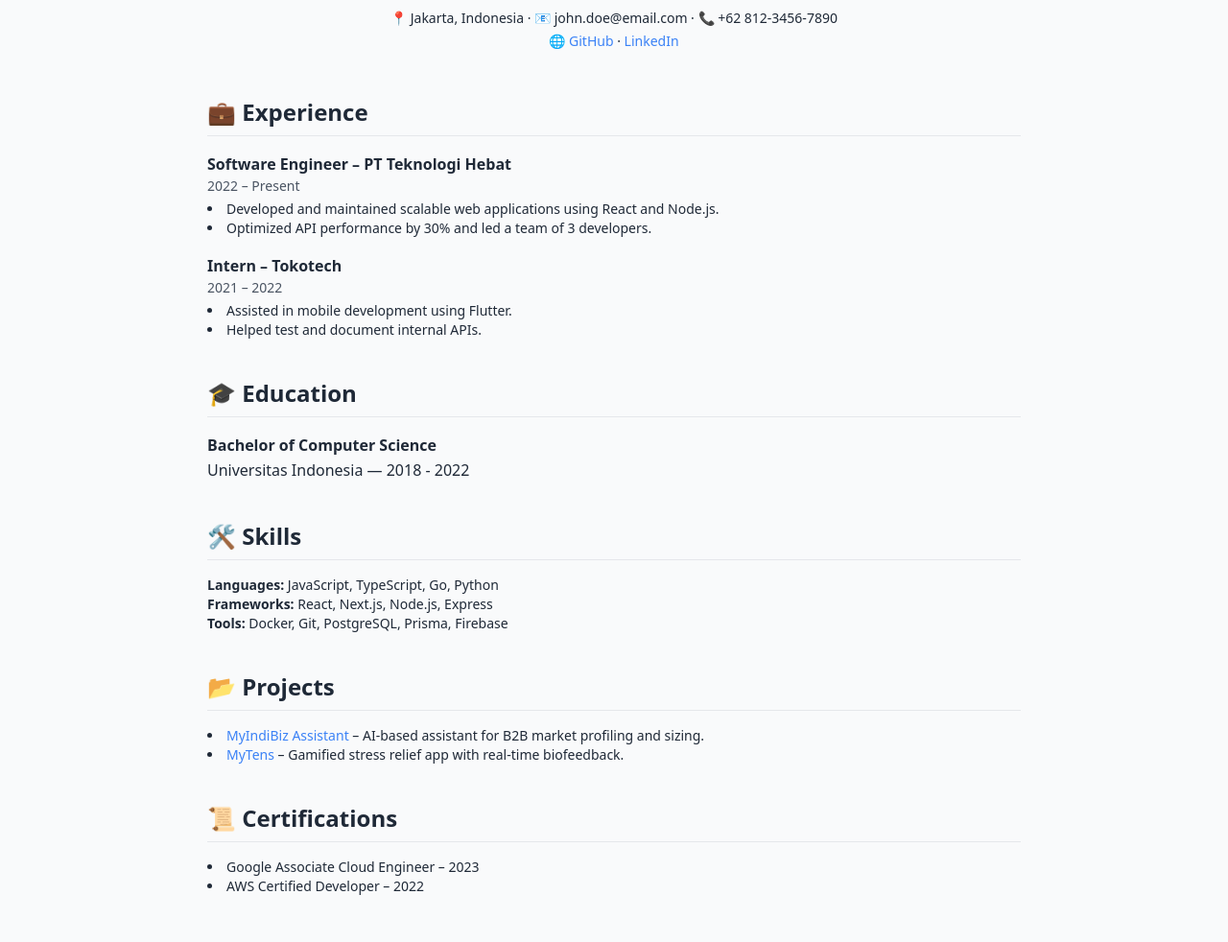
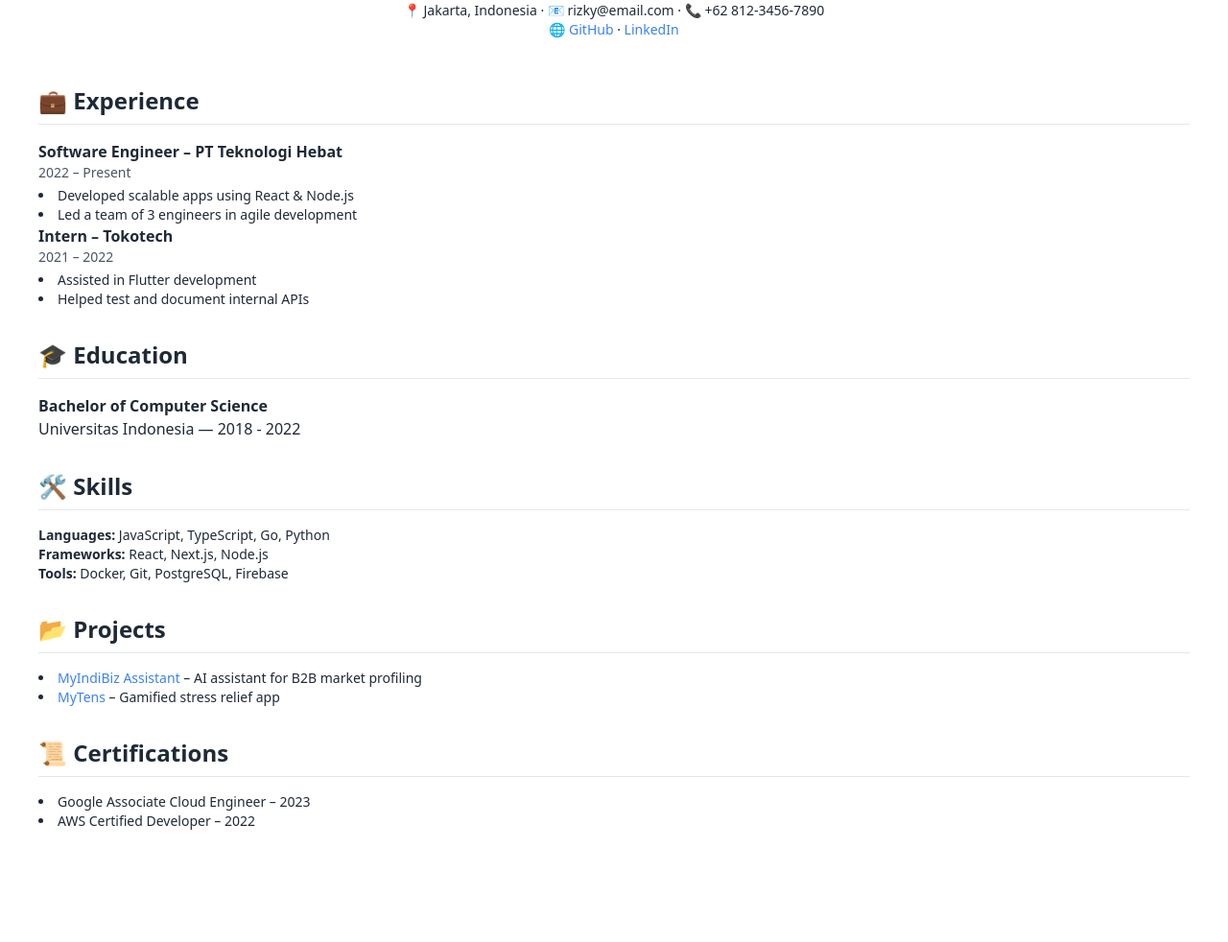
Before and after one commit to RizkyMRP22/mrizkyp-cv, a plain HTML site: page index.html in a window 1280 px wide. Shown: the part 115-1097 px from the top of the page at 96% size. After the commit the page ends 1021 px from the top, so only its background shows below. Drawn offline with nearby package versions, Linux system fonts and the light colour scheme.

Commit message:
Update index.html

```diff
--- a/index.html
+++ b/index.html
@@ -1,88 +1,44 @@
-
 <!DOCTYPE html>
 <html lang="en">
 <head>
   <meta charset="UTF-8" />
-    <meta name="viewport" content="width=device-width, initial-scale=1.0" />
-    <title>CV – John Doe</title>
+  <title>Rizky's CV</title>
   <link href="https://cdn.jsdelivr.net/npm/tailwindcss@2.2.19/dist/tailwind.min.css" rel="stylesheet">
 </head>
-  <body class="bg-gray-50 text-gray-800 font-sans leading-relaxed">
+<body class="bg-white text-gray-800 font-sans p-10">
 
-    <div class="max-w-4xl mx-auto px-6 py-12">
-      <!-- Header -->
   <header class="text-center mb-12">
-        <h1 class="text-4xl font-bold">John Doe</h1>
-        <p class="text-lg text-gray-600">Software Engineer | Full Stack Developer</p>
-        <p class="text-sm mt-2">
-          📍 Jakarta, Indonesia · 📧 john.doe@email.com · 📞 +62 812-3456-7890
-        </p>
-        <p class="mt-1 text-sm">
-          🌐 <a href="https://github.com/johndoe" class="text-blue-500">GitHub</a> ·
-          <a href="https://linkedin.com/in/johndoe" class="text-blue-500">LinkedIn</a>
-        </p>
+    <h1 id="name" class="text-4xl font-bold"></h1>
+    <p id="title" class="text-lg text-gray-600"></p>
+    <p id="contact" class="text-sm mt-2"></p>
   </header>
 
-      <!-- Experience -->
-      <section class="mb-10">
+  <section class="mb-8">
     <h2 class="text-2xl font-semibold border-b pb-2 mb-4">💼 Experience</h2>
-        <div class="mb-4">
-          <h3 class="font-bold">Software Engineer – PT Teknologi Hebat</h3>
-          <p class="text-sm text-gray-600">2022 – Present</p>
-          <ul class="list-disc list-inside text-sm mt-1">
-            <li>Developed and maintained scalable web applications using React and Node.js.</li>
-            <li>Optimized API performance by 30% and led a team of 3 developers.</li>
-          </ul>
-        </div>
-
-        <div>
-          <h3 class="font-bold">Intern – Tokotech</h3>
-          <p class="text-sm text-gray-600">2021 – 2022</p>
-          <ul class="list-disc list-inside text-sm mt-1">
-            <li>Assisted in mobile development using Flutter.</li>
-            <li>Helped test and document internal APIs.</li>
-          </ul>
-        </div>
+    <div id="experiences"></div>
   </section>
 
-      <!-- Education -->
-      <section class="mb-10">
+  <section class="mb-8">
     <h2 class="text-2xl font-semibold border-b pb-2 mb-4">🎓 Education</h2>
-        <p><strong>Bachelor of Computer Science</strong><br>Universitas Indonesia — 2018 - 2022</p>
+    <div id="education"></div>
   </section>
 
-      <!-- Skills -->
-      <section class="mb-10">
+  <section class="mb-8">
     <h2 class="text-2xl font-semibold border-b pb-2 mb-4">🛠️ Skills</h2>
-        <p class="text-sm">
-          <strong>Languages:</strong> JavaScript, TypeScript, Go, Python<br>
-          <strong>Frameworks:</strong> React, Next.js, Node.js, Express<br>
-          <strong>Tools:</strong> Docker, Git, PostgreSQL, Prisma, Firebase
-        </p>
+    <div id="skills" class="text-sm"></div>
   </section>
 
-      <!-- Projects -->
-      <section class="mb-10">
+  <section class="mb-8">
     <h2 class="text-2xl font-semibold border-b pb-2 mb-4">📂 Projects</h2>
-        <ul class="list-disc list-inside text-sm">
-          <li>
-            <a href="https://github.com/johndoe/myindibiz-assistant" class="text-blue-500 font-medium">MyIndiBiz Assistant</a> – AI-based assistant for B2B market profiling and sizing.
-          </li>
-          <li>
-            <a href="https://github.com/johndoe/mytens" class="text-blue-500 font-medium">MyTens</a> – Gamified stress relief app with real-time biofeedback.
-          </li>
-        </ul>
+    <ul id="projects" class="list-disc list-inside text-sm"></ul>
   </section>
 
-      <!-- Certification -->
   <section>
     <h2 class="text-2xl font-semibold border-b pb-2 mb-4">📜 Certifications</h2>
-        <ul class="list-disc list-inside text-sm">
-          <li>Google Associate Cloud Engineer – 2023</li>
-          <li>AWS Certified Developer – 2022</li>
-        </ul>
+    <ul id="certifications" class="list-disc list-inside text-sm"></ul>
   </section>
-    </div>
 
+  <script src="./data.js"></script>
+  <script src="./main.js"></script>
 </body>
 </html>
```
Lines whose indentation alone changed are shown as unchanged.
